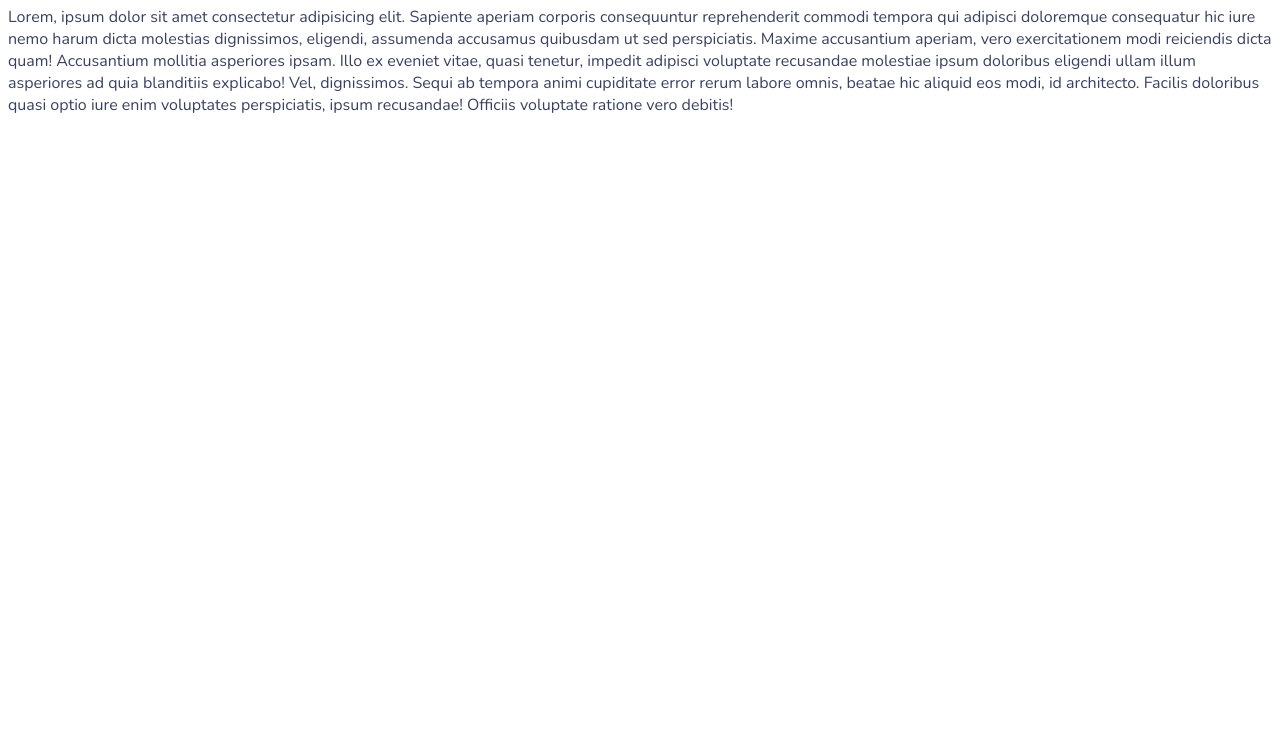
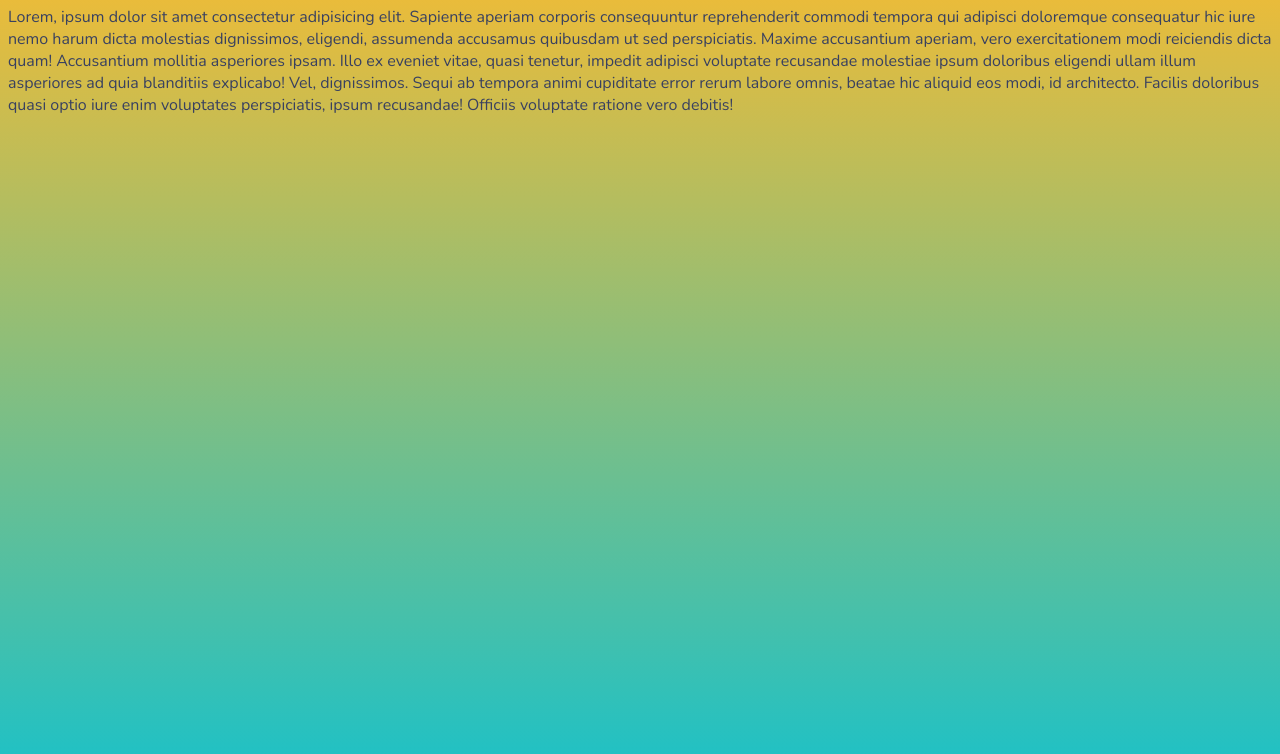
Before and after one commit to SimonaCinti/html-sass-first, a website: page index.html in a window 1280 px wide. Shown: the part 75-829 px from the top of the page. Before the commit the page ends 800 px from the top, so only its background shows below. Drawn offline with nearby package versions, Linux system fonts and the light colour scheme.

Commit message:
some test

```diff
--- a/src/scss/style.scss
+++ b/src/scss/style.scss
@@ -1,5 +1,6 @@
 body {
-    background-color: rgb(255, 255, 255);
+    background: linear-gradient(0deg, rgba(34,193,195,1) 0%, rgba(253,187,45,1) 100%);
+    height: 100vh;
 }
 // Var
 $brand-color: BlueViolet;
```
Also changed, not shown: dist/css/style.css.
